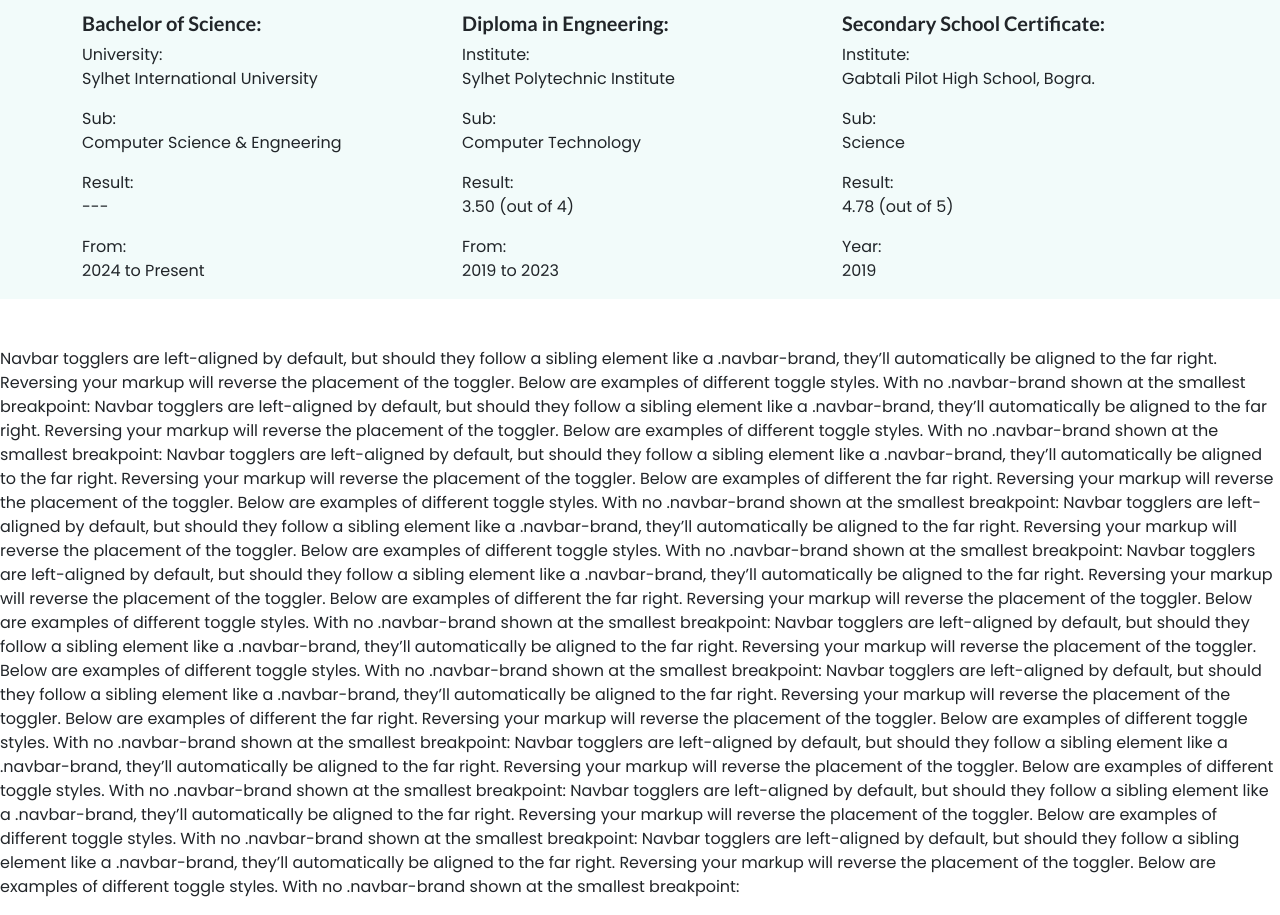
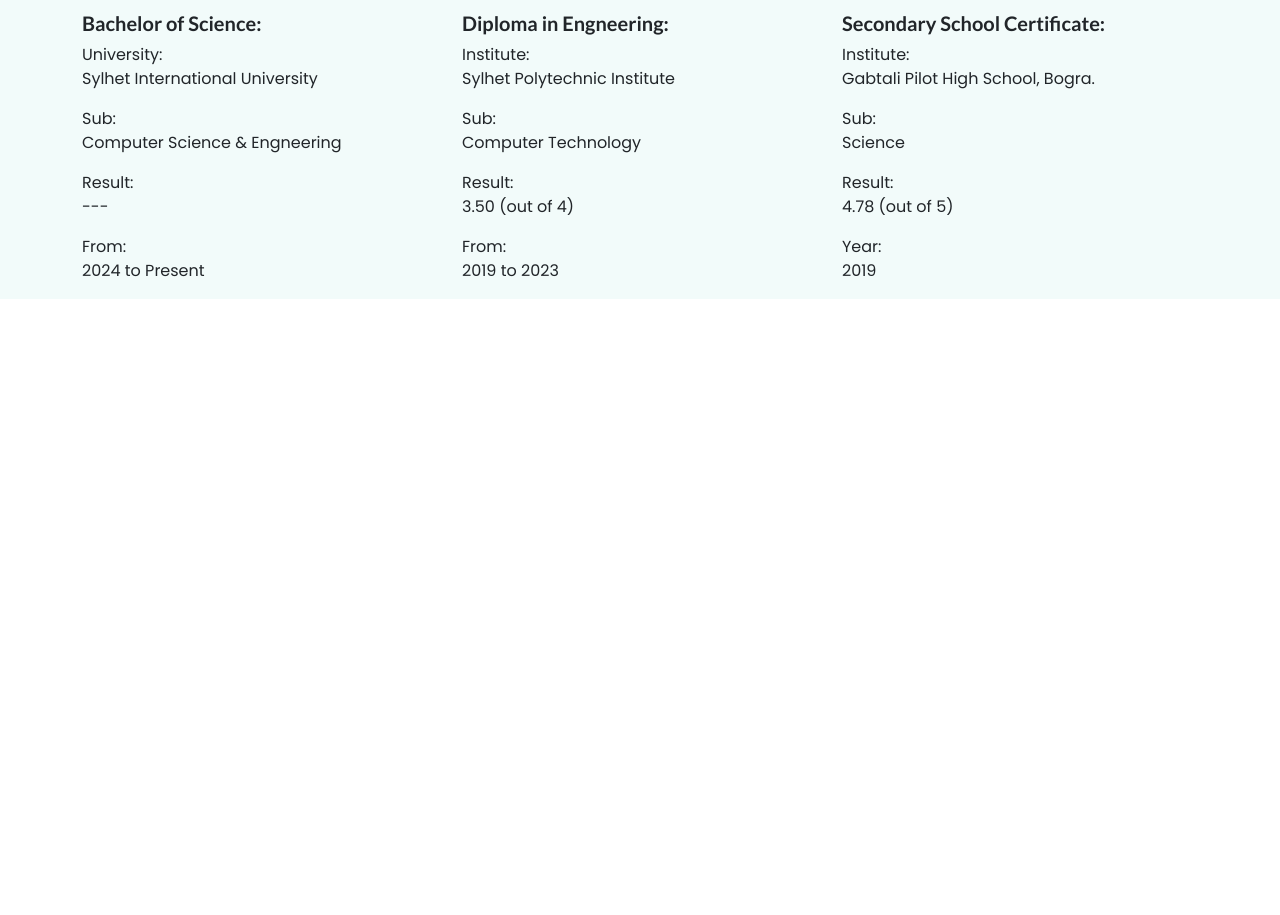
Before and after one commit to Devloper-Rakib/portfolio, a plain HTML site: page index.html in a window 1280 px wide. Shown: the part 2746-3661 px from the top of the page. After the commit the page ends 3093 px from the top, so only its background shows below. Drawn offline with Linux system fonts and the light colour scheme.

Commit message:
Update index.html

```diff
--- a/index.html
+++ b/index.html
@@ -282,62 +282,6 @@
   </section>
 
 
-
-  <p>
-    Navbar togglers are left-aligned by default, but should they follow a
-    sibling element like a .navbar-brand, they’ll automatically be aligned to
-    the far right. Reversing your markup will reverse the placement of the
-    toggler. Below are examples of different toggle styles. With no
-    .navbar-brand shown at the smallest breakpoint: Navbar togglers are
-    left-aligned by default, but should they follow a sibling element like a
-    .navbar-brand, they’ll automatically be aligned to the far right.
-    Reversing your markup will reverse the placement of the toggler. Below are
-    examples of different toggle styles. With no .navbar-brand shown at the
-    smallest breakpoint: Navbar togglers are left-aligned by default, but
-    should they follow a sibling element like a .navbar-brand, they’ll
-    automatically be aligned to the far right. Reversing your markup will
-    reverse the placement of the toggler. Below are examples of different the
-    far right. Reversing your markup will reverse the placement of the
-    toggler. Below are examples of different toggle styles. With no
-    .navbar-brand shown at the smallest breakpoint: Navbar togglers are
-    left-aligned by default, but should they follow a sibling element like a
-    .navbar-brand, they’ll automatically be aligned to the far right.
-    Reversing your markup will reverse the placement of the toggler. Below are
-    examples of different toggle styles. With no .navbar-brand shown at the
-    smallest breakpoint: Navbar togglers are left-aligned by default, but
-    should they follow a sibling element like a .navbar-brand, they’ll
-    automatically be aligned to the far right. Reversing your markup will
-    reverse the placement of the toggler. Below are examples of different the
-    far right. Reversing your markup will reverse the placement of the
-    toggler. Below are examples of different toggle styles. With no
-    .navbar-brand shown at the smallest breakpoint: Navbar togglers are
-    left-aligned by default, but should they follow a sibling element like a
-    .navbar-brand, they’ll automatically be aligned to the far right.
-    Reversing your markup will reverse the placement of the toggler. Below are
-    examples of different toggle styles. With no .navbar-brand shown at the
-    smallest breakpoint: Navbar togglers are left-aligned by default, but
-    should they follow a sibling element like a .navbar-brand, they’ll
-    automatically be aligned to the far right. Reversing your markup will
-    reverse the placement of the toggler. Below are examples of different the
-    far right. Reversing your markup will reverse the placement of the
-    toggler. Below are examples of different toggle styles. With no
-    .navbar-brand shown at the smallest breakpoint: Navbar togglers are
-    left-aligned by default, but should they follow a sibling element like a
-    .navbar-brand, they’ll automatically be aligned to the far right.
-    Reversing your markup will reverse the placement of the toggler. Below are
-    examples of different toggle styles. With no .navbar-brand shown at the
-    smallest breakpoint: Navbar togglers are left-aligned by default, but
-    should they follow a sibling element like a .navbar-brand, they’ll
-    automatically be aligned to the far right. Reversing your markup will
-    reverse the placement of the toggler. Below are examples of different
-    toggle styles. With no .navbar-brand shown at the smallest breakpoint:
-    Navbar togglers are left-aligned by default, but should they follow a
-    sibling element like a .navbar-brand, they’ll automatically be aligned to
-    the far right. Reversing your markup will reverse the placement of the
-    toggler. Below are examples of different toggle styles. With no
-    .navbar-brand shown at the smallest breakpoint:
-  </p>
-
   <!--
     <script>
       alert("This site is still under development.")
```
